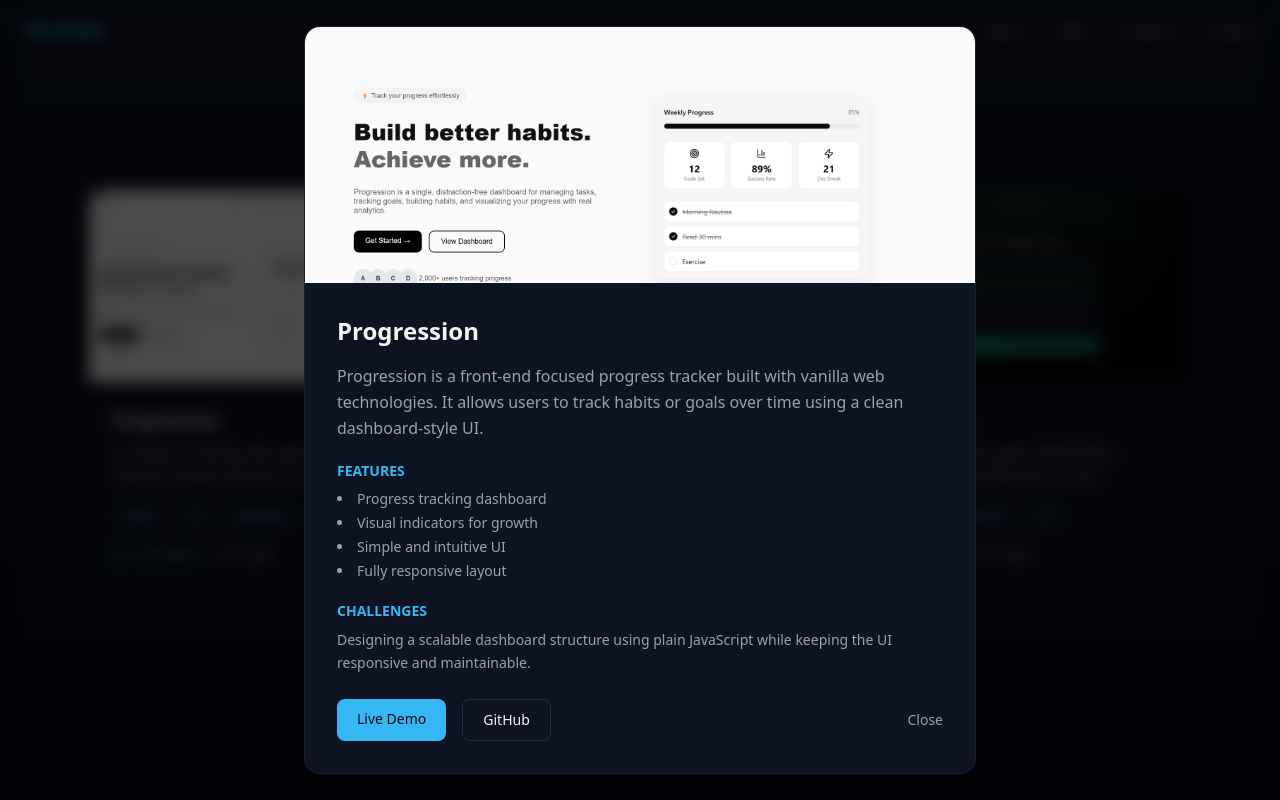
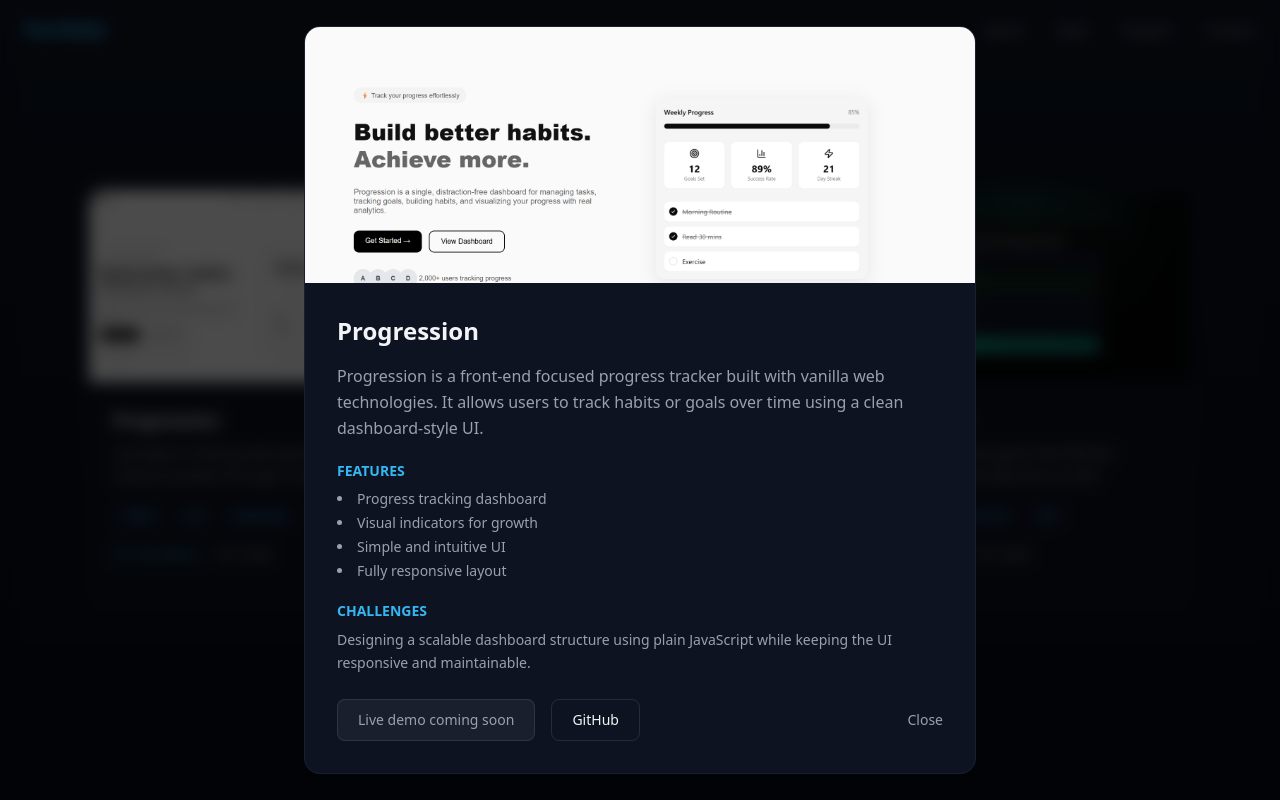
Before and after one commit to AliJoshan/My-Portfolio, a React (Vite) app: page / in a window 1280 px wide. Both pictures are taken after a click on the element 261 px from the left and 2631 px from the top of the page. Shown: the part 2231-3031 px from the top of the page. Built offline with nearby package versions, Linux system fonts and the light colour scheme.

Commit message:
Handle projects without live demo links

```diff
--- a/src/components/ContactSection.tsx
+++ b/src/components/ContactSection.tsx
@@ -64,7 +64,6 @@ const ContactSection = () => {
                     opportunities.
                 </p>
 
-                {/* Contact cards */}
                 <div className="flex flex-col sm:flex-row items-center justify-center gap-6">
                     {contacts.map((contact, idx) => {
                         const Icon = contact.icon;
--- a/src/components/ProjectsSection.tsx
+++ b/src/components/ProjectsSection.tsx
@@ -11,7 +11,7 @@ interface Project {
     description: string;
     image: string;
     tags: string[];
-    liveUrl: string;
+    liveUrl?: string;
     githubUrl: string;
     overview: string;
     features: string[];
@@ -25,7 +25,6 @@ const projects: Project[] = [
             "A progress tracking web app that helps users measure growth through a visual dashboard.",
         image: progressionImg,
         tags: ["HTML", "CSS", "JavaScript"],
-        liveUrl: "#",
         githubUrl: "#",
         overview:
             "Progression is a front-end focused progress tracker built with vanilla web technologies. It allows users to track habits or goals over time using a clean dashboard-style UI.",
@@ -44,7 +43,6 @@ const projects: Project[] = [
             "A modern job board platform that fetches and displays job listings from an external API.",
         image: careerHubImg,
         tags: ["React", "TypeScript", "Tailwind CSS", "API"],
-        liveUrl: "#",
         githubUrl: "#",
         overview:
             "CareerHub is a job board application built with React and TypeScript. It consumes an external API to display real-time job listings with clean UI, filtering, and structured job details.",
@@ -63,7 +61,6 @@ const projects: Project[] = [
             "An interactive quiz game that fetches questions dynamically from an API.",
         image: quizGameImg,
         tags: ["React", "Tailwind CSS", "API"],
-        liveUrl: "#",
         githubUrl: "#",
         overview:
             "A fun and interactive quiz game built with React. Questions are fetched dynamically from an external API, allowing for varied quiz sessions every time.",
@@ -86,7 +83,7 @@ const ProjectsSection = () => {
 
     const closeModal = () => {
         setShowModal(false);
-        setTimeout(() => setSelected(null), 300); // match transition duration
+        setTimeout(() => setSelected(null), 300);
     };
 
 
@@ -262,12 +259,24 @@ const ProjectsSection = () => {
                             </p>
 
                             <div className="flex gap-4">
-                                <a
-                                    href={selected.liveUrl}
-                                    className="px-5 py-2.5 rounded-lg bg-[hsl(199,89%,58%)] text-[hsl(222,47%,6%)] text-sm font-medium hover:opacity-90 transition"
-                                >
-                                    Live Demo
-                                </a>
+                                {selected.liveUrl ? (
+                                    <a
+                                        href={selected.liveUrl}
+                                        className="px-5 py-2.5 rounded-lg bg-[hsl(199,89%,58%)]
+        text-[hsl(222,47%,6%)] text-sm font-medium hover:opacity-90 transition"
+                                    >
+                                        Live Demo
+                                    </a>
+                                ) : (
+                                    <div
+                                        className="px-5 py-2.5 rounded-lg
+        bg-white/5 border border-white/10
+        text-gray-400 text-sm cursor-not-allowed"
+                                        title="Live demo will be available in the future"
+                                    >
+                                        Live demo coming soon
+                                    </div>
+                                )}
                                 <a
                                     href={selected.githubUrl}
                                     className="px-5 py-2.5 rounded-lg border border-white/10 text-gray-100 text-sm font-medium hover:border-[hsl(199,89%,58%)] transition"
```
